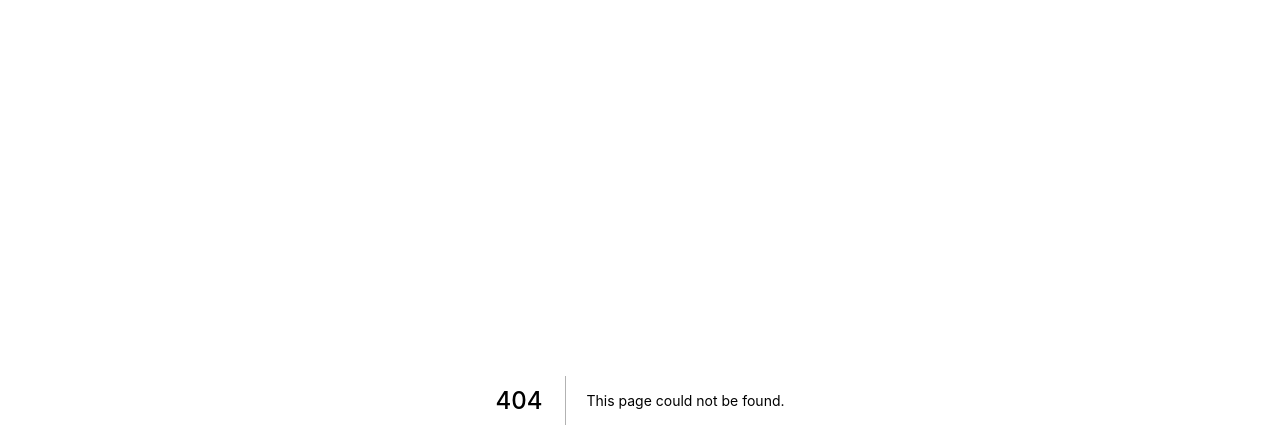
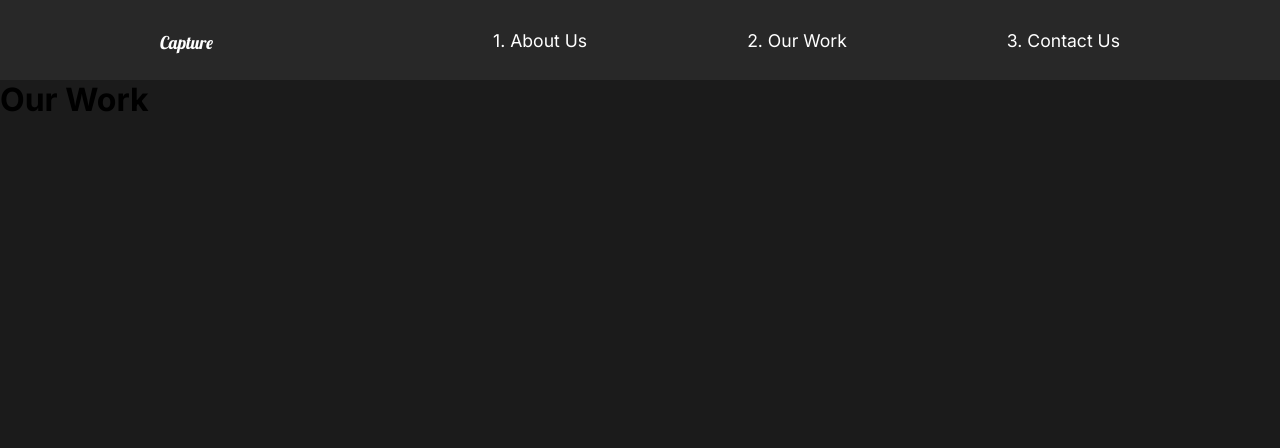
Before and after one commit to XxWhitepegasusxX/capture-portfolio, a Next.js app: page /OurWork in a window 1280 px wide. Before the commit this address had no page. Shown: the top 448 px of the page. Built offline with nearby package versions, Linux system fonts and the light colour scheme.

Commit message:
Nav Fixed

```diff
--- a/src/components/Nav/index.tsx
+++ b/src/components/Nav/index.tsx
@@ -1,3 +1,4 @@
+/* eslint-disable @next/next/no-html-link-for-pages */
 import React from "react"
 import { NavSection } from "./styles"
 
@@ -7,13 +8,13 @@ export default function Nav(){
             <h1 id="logo"><a href="#">Capture</a></h1>
             <ul>
                 <li>
-                    <a href="#">1. About Us</a>
+                    <a href="/">1. About Us</a>
                 </li>
                 <li>
-                    <a href="#">2. Our Work</a>
+                    <a href="/OurWork">2. Our Work</a>
                 </li>
                 <li>
-                    <a href="#">3. Contact Us</a>
+                    <a href="/ContactUs">3. Contact Us</a>
                 </li>
             </ul>
         </NavSection>
--- /dev/null
+++ b/src/pages/OurWork.tsx
@@ -0,0 +1,10 @@
+import React from "react";
+import Nav from '../components/Nav'
+
+export default function OurWork(){
+    return(
+        <>
+        <h1>Our Work</h1>
+        </>
+    )
+}
--- a/src/pages/_app.tsx
+++ b/src/pages/_app.tsx
@@ -1,7 +1,15 @@
 import type { AppProps } from 'next/app'
+import GlobalStyle from '../styles/GlobalStyle'
+import Nav from '../components/Nav'
 
 function MyApp({ Component, pageProps }: AppProps) {
-  return <Component {...pageProps} />
+  return (
+    <>
+    <GlobalStyle/>
+    <Nav/>
+    <Component {...pageProps} />
+    </>
+  )
 }
 
 export default MyApp
--- a/src/pages/index.tsx
+++ b/src/pages/index.tsx
@@ -2,17 +2,13 @@ import type { NextPage } from 'next'
 import AboutSection from '../components/AboutSection/AboutSection'
 import ServicesSection from '../components/ServicesSection/ServicesSection'
 import FaqSection from '../components/FaqSection'
-import GlobalStyle from '../styles/GlobalStyle'
-import Nav from '../components/Nav'
 import Head from 'next/head'
 const Home: NextPage = () => {
   return (
     <>
-      <GlobalStyle/>
       <Head>
         <title>Capture Portfólio</title>
       </Head>
-      <Nav/>
       <AboutSection/>
       <ServicesSection/>
       <FaqSection/>
```
Also changed, not shown: src/pages/ContactUs.tsx (added, +9 -0 lines).
